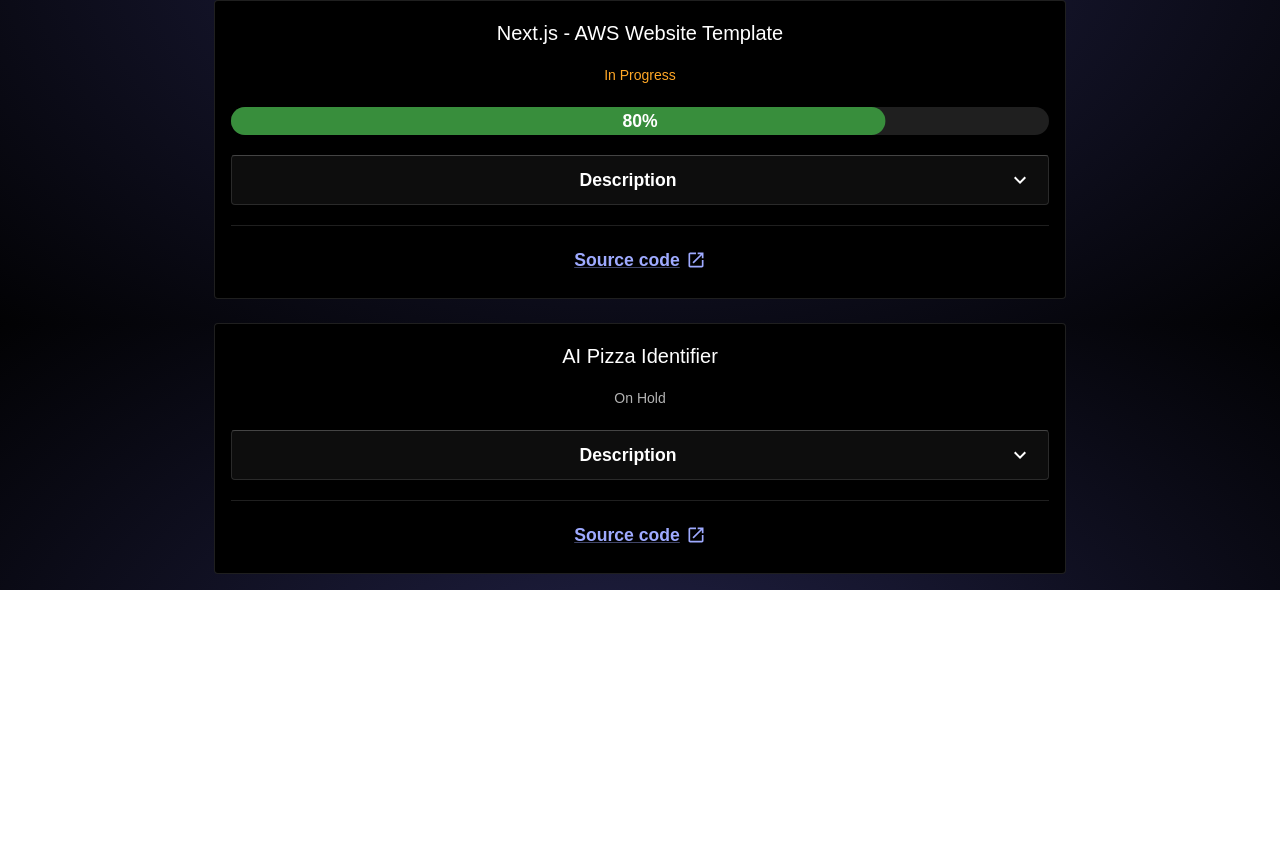
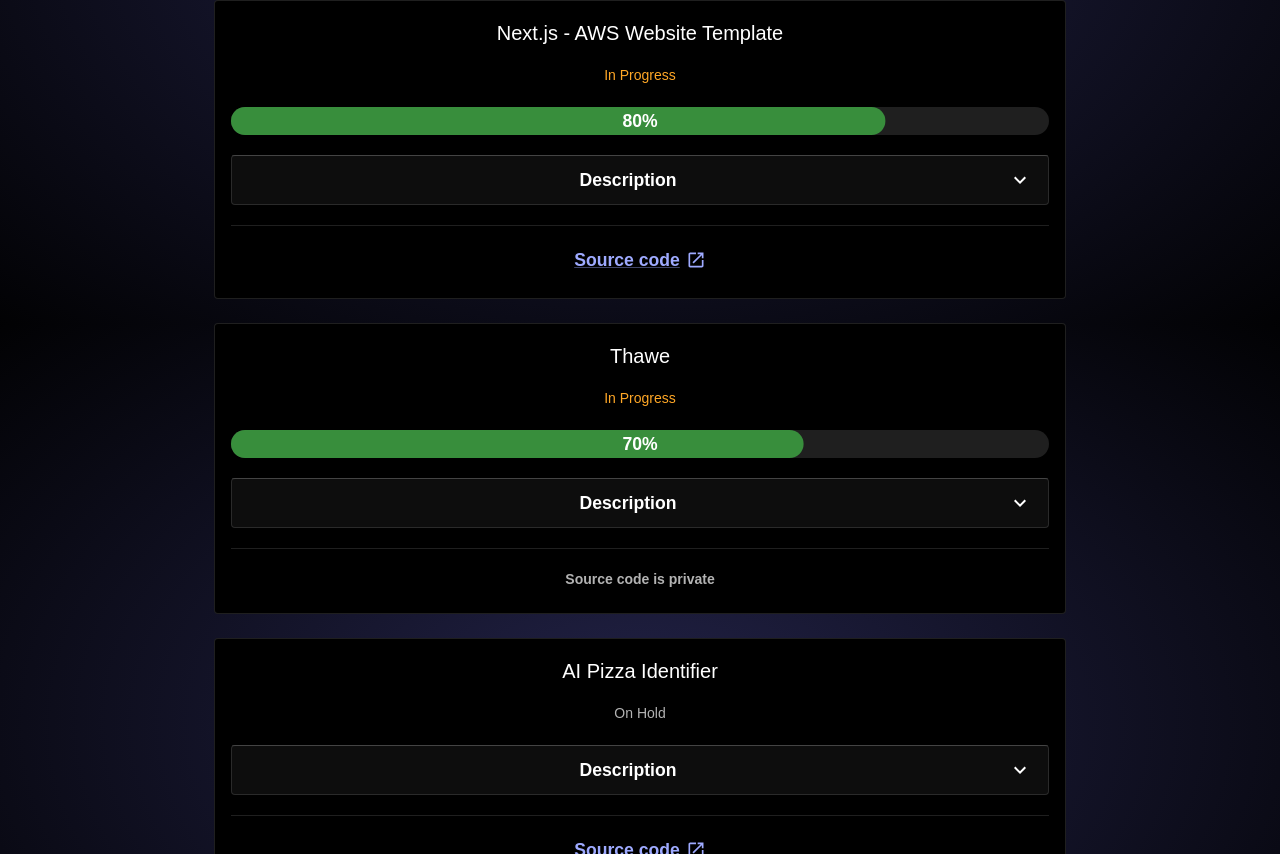
Before and after one commit to MaxBielstein/Website, a React (Create React App) app: page /project-tracker in a window 1280 px wide. Shown: the part 476-1330 px from the top of the page. Before the commit the page ends 1066 px from the top, so only its background shows below. Built offline with nearby package versions, Linux system fonts and the light colour scheme.

Commit message:
Update project tracker page

```diff
--- a/src/pages/ProjectTrackerPage.tsx
+++ b/src/pages/ProjectTrackerPage.tsx
@@ -15,7 +15,7 @@
       <Stack spacing={3}>
         <PendingProject
           title="Project Tracker Website Page"
-          progress={45}
+          progress={57}
           status={ProjectStatusValue.IN_PROGRESS}
           description={
             <ProjectDescription>
@@ -60,6 +60,29 @@
           sourceUrl="https://github.com/MaxBielstein/AWS-Website-template"
         />
         <PendingProject
+          title="Thawe"
+          progress={70}
+          status={ProjectStatusValue.IN_PROGRESS}
+          description={
+            <ProjectDescription>
+              <Stack spacing={2}>
+                <Typography variant="body2" component="p">
+                  Thawe is a professional networking app that connects entrepreneurs and professionals through a swipe-based matching system, enabling meaningful business relationships and collaboration opportunities.
+                </Typography>
+                <Typography variant="body2" component="p">
+                  Users can create professional profiles showcasing their work and goals, discover nearby professionals, and use direct messaging to explore opportunities. Thawe also helps users find local networking events to take connections offline.
+                </Typography>
+                <Typography variant="body2" component="p">
+                  The platform uses intelligent matching algorithms to recommend relevant connections based on interests, goals, and professional background. It is available on iOS and Android, with a web platform in development, and offers a freemium model with premium features like advanced matching and exclusive event access.
+                </Typography>
+                <Typography variant="body2" component="p">
+                  This is an ongoing project. You can check it out at <a href="https://thaweapp.com" target="_blank" rel="noopener noreferrer">thaweapp.com</a>.
+                </Typography>
+              </Stack>
+            </ProjectDescription>
+          }
+        />
+        <PendingProject
           title="AI Pizza Identifier"
           progress={15}
           status={ProjectStatusValue.ON_HOLD}
```
